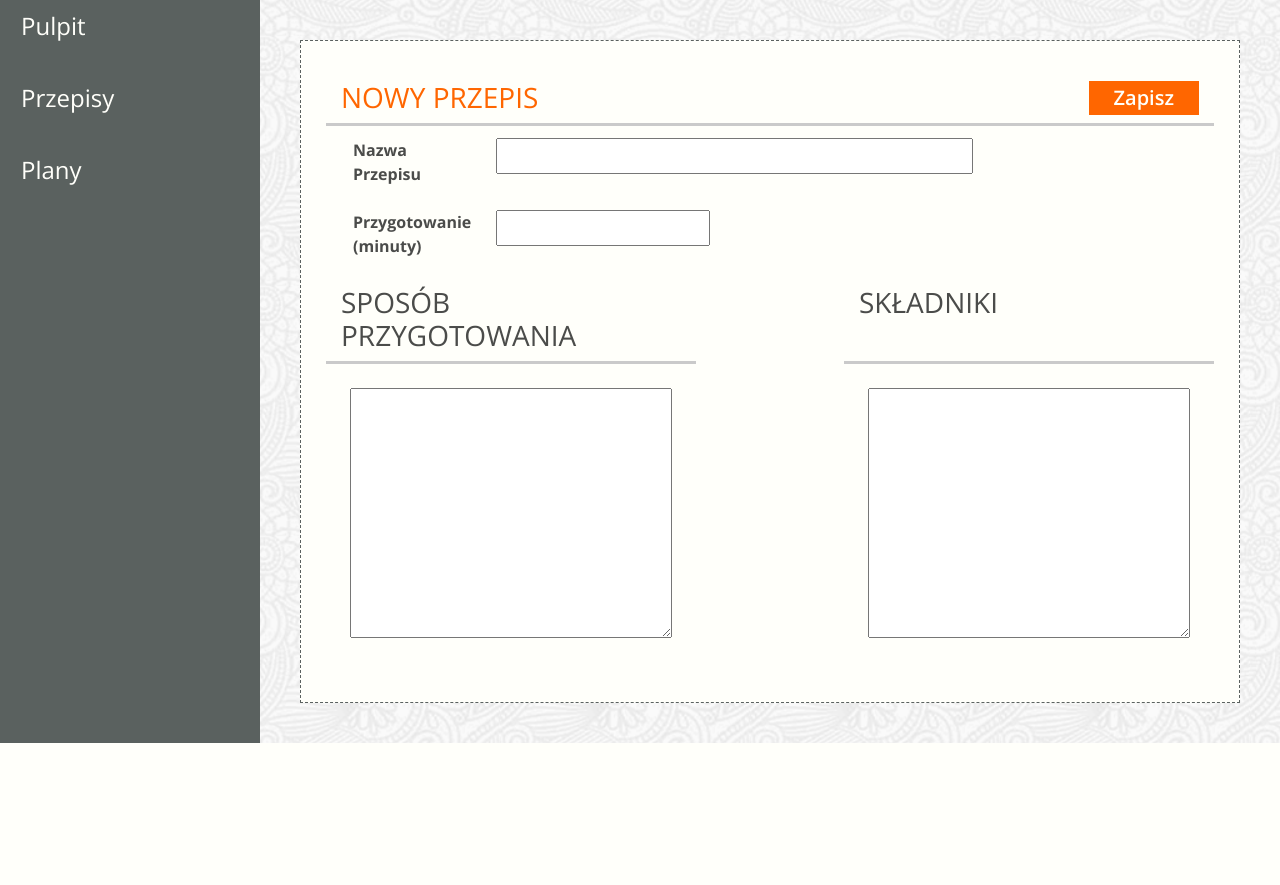
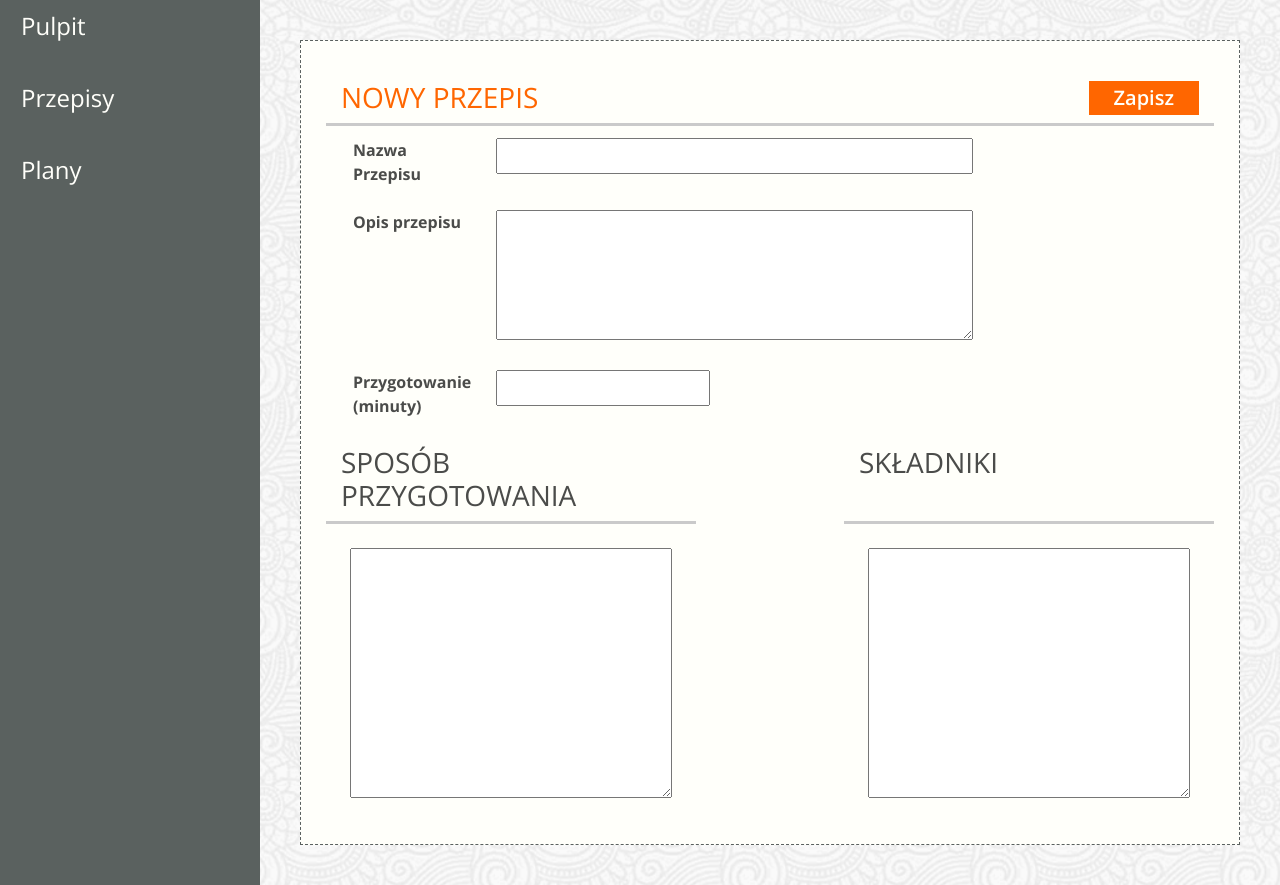
Before and after one commit to Krzysztof-Nerwinski/zaplanuj_jedzonko, a Django app: template jedzonko/templates/app-add-recipe.html in a window 1280 px wide. Shown: the part 84-969 px from the top of the page. Before the commit the page ends 827 px from the top, so only its background shows below. Run offline with Django 3.2, Linux system fonts and the light colour scheme; the template is opened without the code that fills it, so the values that code supplies are empty; some libraries are stand-ins or nearby versions; some web fonts are replaced.

Commit message:
dodane instructions

```diff
--- a/jedzonko/models.py
+++ b/jedzonko/models.py
@@ -31,6 +31,7 @@ class Recipe(models.Model):
     name = models.CharField(max_length=255)
     ingredients = models.TextField()
     description = models.TextField()
+    instructions = models.TextField()
     created = models.DateTimeField(auto_now_add=True)
     updated = models.DateTimeField(auto_now=True)
     preparation_time = models.PositiveIntegerField()
--- a/jedzonko/templates/app-add-recipe.html
+++ b/jedzonko/templates/app-add-recipe.html
@@ -29,12 +29,12 @@
                 <td class="col-7">
                     <input class="w-100 p-1" value="" name = 'recipe_name'>
                 </td>
-{#            </tr>#}
-{#            <tr class="d-flex">#}
-{#                <th scope="row" class="col-2">Opis przepisu</th>#}
-{#                <td class="col-7"><textarea name = 'recipe_desc' class="w-100 p-1"#}
-{#                                            rows="5"></textarea></td>#}
-{#            </tr>#}
+            </tr>
+            <tr class="d-flex">
+                <th scope="row" class="col-2">Opis przepisu</th>
+                <td class="col-7"><textarea name = 'recipe_descriptions' class="w-100 p-1"
+                                            rows="5"></textarea></td>
+            </tr>
             <tr class="d-flex">
                 <th scope="row" class="col-2">Przygotowani(minuty)</th>
                 <td class="col-3">
@@ -53,7 +53,7 @@
         </div>
         <div class="row d-flex">
             <div class="col-5 p-4">
-                <textarea class="w-100 p-1" rows="10" name = 'recipe_description'></textarea>
+                <textarea class="w-100 p-1" rows="10" name = 'recipe_instructio'></textarea>
             </div>
             <div class="col-2"></div>
 
@@ -96,12 +96,12 @@
                 <td class="col-7">
                     <input class="w-100 p-1" value="" name = 'recipe_name'>
                 </td>
-{#            </tr>#}
-{#            <tr class="d-flex">#}
-{#                <th scope="row" class="col-2">Opis przepisu</th>#}
-{#                <td class="col-7"><textarea name = 'recipe_desc' class="w-100 p-1"#}
-{#                                            rows="5"></textarea></td>#}
-{#            </tr>#}
+            </tr>
+            <tr class="d-flex">
+                <th scope="row" class="col-2">Opis przepisu</th>
+                <td class="col-7"><textarea name = 'recipe_descriptions' class="w-100 p-1"
+                                            rows="5"></textarea></td>
+            </tr>
             <tr class="d-flex">
                 <th scope="row" class="col-2">Przygotowanie (minuty)</th>
                 <td class="col-3">
@@ -120,7 +120,7 @@
         </div>
         <div class="row d-flex">
             <div class="col-5 p-4">
-                <textarea class="w-100 p-1" rows="10" name = 'recipe_description'></textarea>
+                <textarea class="w-100 p-1" rows="10" name = 'recipe_instruction'></textarea>
             </div>
             <div class="col-2"></div>
 
--- a/jedzonko/views.py
+++ b/jedzonko/views.py
@@ -79,6 +79,7 @@ class RecipeAddView(View):
         recipe_time = (request.POST.get('recipe_time'))
         recipe_description = request.POST.get('recipe_description')
         recipe_ingredients = request.POST.get('recipe_ingredients')
+        recipe_instructions = request.POST.get('recipe_instructions')
 
 
 
@@ -86,7 +87,7 @@ class RecipeAddView(View):
             recipe_time_int = int(recipe_time)
             if recipe_time_int > 0:
                 Recipe.objects.create(name=recipe_name, ingredients=recipe_ingredients, description=recipe_description,
-                                      preparation_time=recipe_time_int)
+                                      preparation_time=recipe_time_int, instructions = recipe_instructions)
                 return redirect('recipe_list')
             else:
                 return render(request, 'app-add-recipe.html', context={'add_data': "Wypełnij poprawnie wszystkie pola"})
```
Also changed, not shown: jedzonko/migrations/0007_recipe_instructions.py (added).
